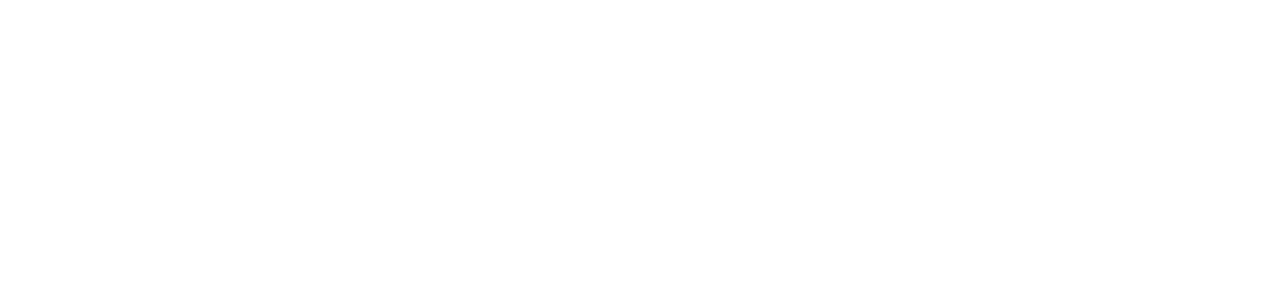
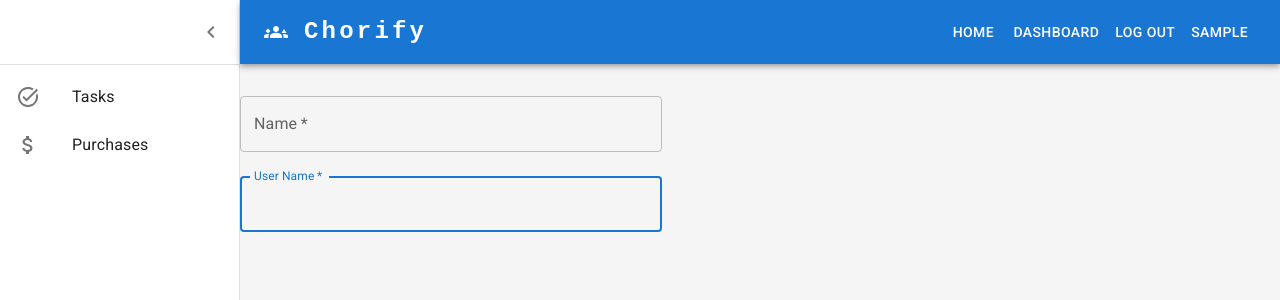
Before and after one commit to ludioludius/roomates-chore-organizer, a React (Create React App) app in the folder frontend/: page /purchases in a window 1280 px wide. Before the commit this address had no page. Shown: the top 300 px of the page. Built offline with nearby package versions, Linux system fonts and the light colour scheme; sample sign-in values are in the browser's storage.

Commit message:
begninning of purchase tab frontend

```diff
--- a/frontend/src/App.js
+++ b/frontend/src/App.js
@@ -7,6 +7,8 @@
 import SignUp from "./Pages/SignUp";
 import SignIn from "./Pages/SignIn";
 import Dashboard from "./Pages/Dashboard";
+import Purchases from "./Pages/Purchases";
+
 
 
 import { CssBaseline } from "@mui/material";
@@ -23,8 +25,9 @@
           <Route index element={<Home/>}/>
           <Route path="/home" exact element={<Home/>}/>
           <Route path="/signin" exact element={user? <Navigate to="/dashboard"/> : <SignIn/>}/>
-          <Route path="/signup" exact element={user? <Navigate to="/dashboard"/> : <SignUp/>}/>
+          <Route path="/signup" exact element={user? <Navigate to="/purchases"/> : <SignUp/>}/>
           <Route path="/dashboard" exact element={user? <Dashboard /> : <Navigate to="/signin"/>} />
+          <Route path="/purchases" exact element= {user? <Purchases /> : <Navigate to="/signup"/>}/>
         </Routes>
       </BrowserRouter>
     </div>
--- a/frontend/src/Pages/Dashboard.js
+++ b/frontend/src/Pages/Dashboard.js
@@ -18,6 +18,7 @@
 import ChevronLeftIcon from '@mui/icons-material/ChevronLeft';
 import Groups3SharpIcon from '@mui/icons-material/Groups3Sharp';
 import TaskAltIcon from '@mui/icons-material/TaskAlt';
+import AttachMoneySharpIcon from '@mui/icons-material/AttachMoneySharp';
 import { Button, ListItemButton, ListItemIcon, ListItemText, TextField, Select, MenuItem } from '@mui/material';
 // import { mainListItems, secondaryListItems } from './listItems';
 // import Chart from './Chart';
@@ -168,14 +169,22 @@
           </Toolbar>
           <Divider />
           <List component="nav">
-            {/* <ListItemButton href='/addTasks'>
+             <ListItemButton href='/dashboard'>
               <ListItemIcon>
                 <TaskAltIcon/>
               </ListItemIcon>
               <ListItemText>
-                Add tasks
+                Tasks
               </ListItemText>
-            </ListItemButton> */}
+            </ListItemButton>
+            <ListItemButton href='/purchases'>
+              <ListItemIcon>
+                <AttachMoneySharpIcon/>
+              </ListItemIcon>
+              <ListItemText>
+                Purchases
+              </ListItemText>
+            </ListItemButton>
           </List>
         </Drawer>
         <Box
--- a/frontend/src/Pages/AddTasks.js
+++ b/frontend/src/Pages/Purchases.js
@@ -21,6 +21,7 @@
 import NotificationsIcon from '@mui/icons-material/Notifications';
 import Groups3SharpIcon from '@mui/icons-material/Groups3Sharp';
 import TaskAltIcon from '@mui/icons-material/TaskAlt';
+import AttachMoneySharpIcon from '@mui/icons-material/AttachMoneySharp';
 import { Button, ListItemButton, ListItemIcon, ListItemText, TextField } from '@mui/material';
 // import { mainListItems, secondaryListItems } from './listItems';
 // import Chart from './Chart';
@@ -80,7 +81,7 @@
 // TODO remove, this demo shouldn't need to reset the theme.
 const defaultTheme = createTheme();
 
-export default function AddTask() {
+export default function Purchases() {
   const { logout } = useLogout()
   const { user } = useAuthContext()
   const [open, setOpen] = useState(true);
@@ -88,7 +89,6 @@
     setOpen(!open);
   };
 
-// console.log(JSON.parse(user))
 
 
   return (
@@ -134,18 +134,13 @@
               Chorify
             </Typography>
             {!user && <Button color="inherit" href='/signin'>Sign In</Button>}
-            <Button color="inherit">Home</Button>
-            <Button color="inherit">FAQs</Button>
+            <Button color="inherit" href="home">Home</Button>
+            {/* <Button color="inherit">FAQs</Button> */}
             {user && <Button color="inherit" href='/dashboard'> Dashboard </Button>}
             <Button color="inherit" onClick={() => logout()}> Log out </Button>
             {user &&
             <Button color="inherit"> {JSON.parse(user).username} </Button>
           }
-            {/* <IconButton color="inherit">
-              <Badge badgeContent={4} color="secondary">
-                <NotificationsIcon />
-              </Badge>
-            </IconButton> */}
           </Toolbar>
         </AppBar>
 
@@ -165,12 +160,20 @@
           </Toolbar>
           <Divider />
           <List component="nav">
-            <ListItemButton href='/addtasks'>
+            <ListItemButton href='/dashboard'>
               <ListItemIcon>
                 <TaskAltIcon/>
               </ListItemIcon>
               <ListItemText>
-                Add tasks
+                Tasks
+              </ListItemText>
+            </ListItemButton>
+            <ListItemButton href='/purchases'>
+              <ListItemIcon>
+                <AttachMoneySharpIcon/>
+              </ListItemIcon>
+              <ListItemText>
+                Purchases
               </ListItemText>
             </ListItemButton>
             {/* {mainListItems} TODO THIS WILL BE THE OPTIONS MENU*/}
```
Also changed, not shown: 1 other file (tests, documents, lock files or other folders).
